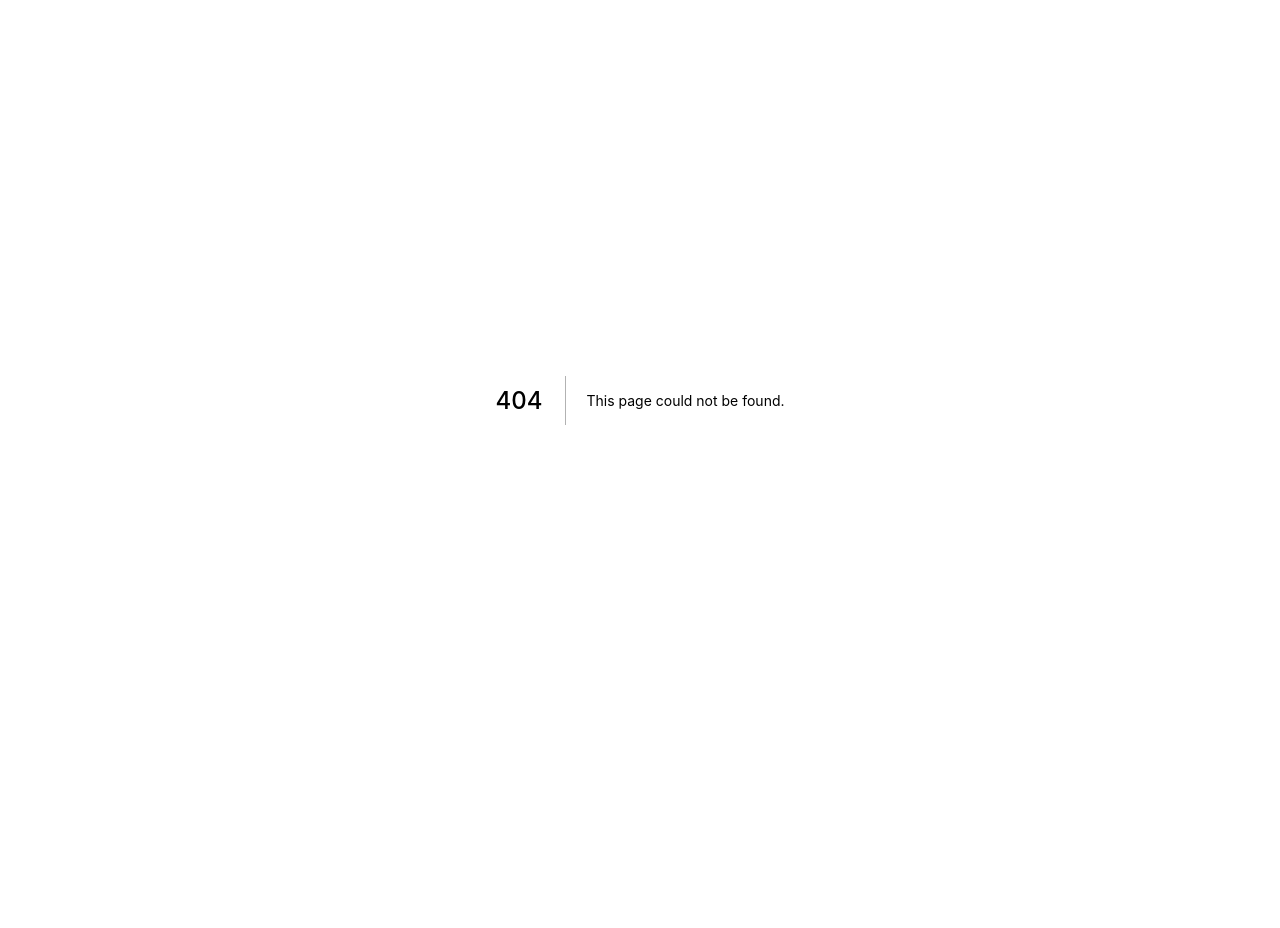
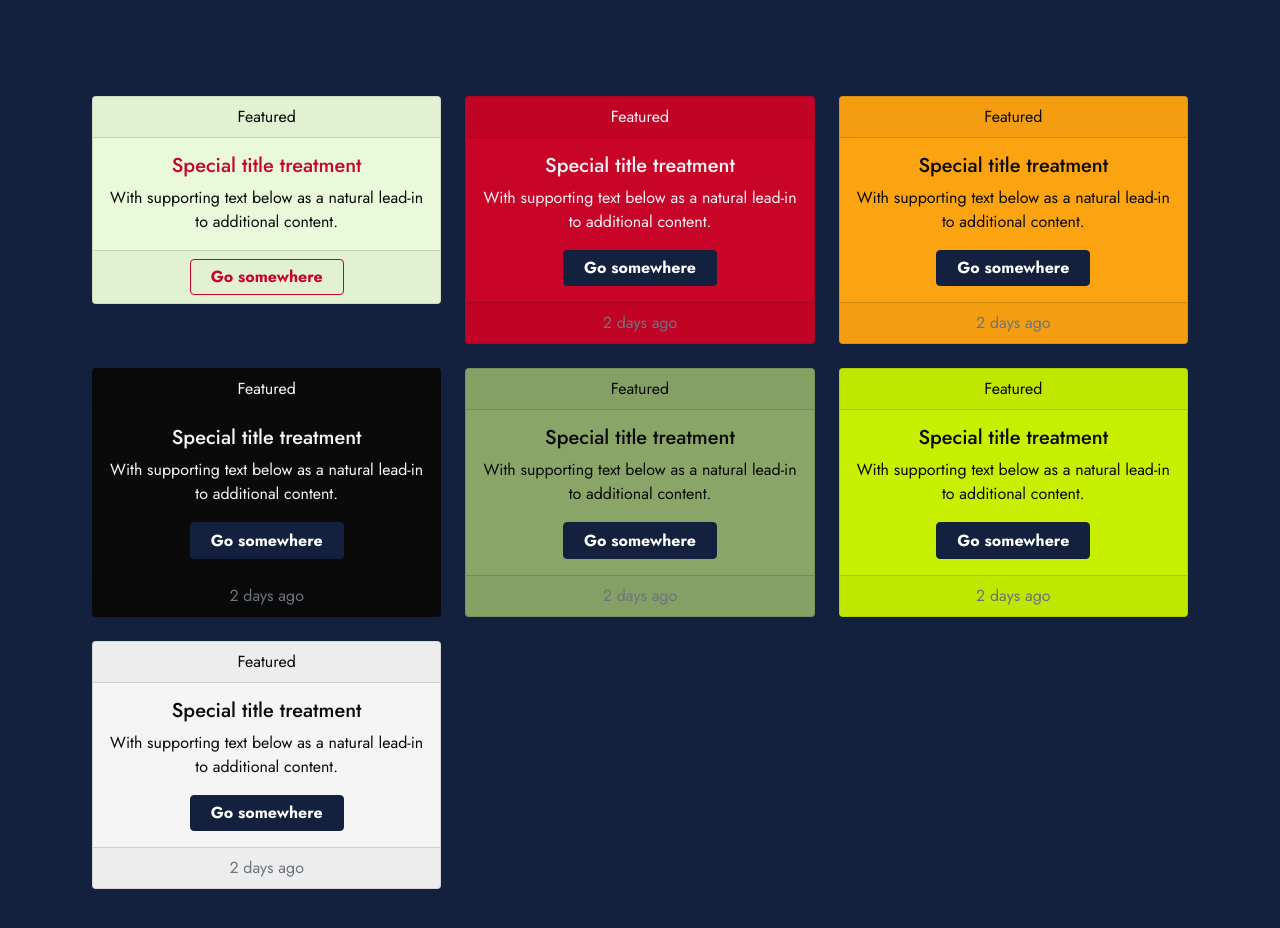
Before and after one commit to afgonullu/personal-website-v1, a Next.js app in the folder afaruk-dev-front/: page /components/SectionPortfolio/SectionPortfolio in a window 1280 px wide. Before the commit this address had no page. Shown: the top 928 px of the page. Before the commit the page ends 800 px from the top, so only its background shows below. Built offline with nearby package versions, Linux system fonts and the light colour scheme.

Commit message:
ghost content api implementation, minor css customization, portfolio section draft

```diff
--- a/afaruk-dev-front/package.json
+++ b/afaruk-dev-front/package.json
@@ -8,8 +8,10 @@
     "start": "next start"
   },
   "dependencies": {
+    "@tryghost/content-api": "^1.4.8",
     "bootstrap": "^5.0.0-alpha2",
     "bootstrap-icons": "^1.1.0",
+    "masonry-layout": "^4.2.2",
     "next": "9.5.5",
     "react": "17.0.1",
     "react-bootstrap": "^1.4.0",
--- /dev/null
+++ b/afaruk-dev-front/pages/api/ghost.ts
@@ -0,0 +1,73 @@
+import GhostContentAPI from "@tryghost/content-api";
+
+const { CONTENT_API_KEY, BLOG_URL } = process.env
+// Create API instance with site credentials
+const api = new GhostContentAPI({
+    url: BLOG_URL,
+    key: CONTENT_API_KEY,
+    version: "v3"
+  });
+
+  export async function getAllPosts() {
+    return await api.posts
+      .browse({
+        include: "tags,authors",
+        limit: "all"
+      })
+      .catch(err => {
+        console.error(err);
+      });
+  }
+
+  export async function getFeaturedPostsByTag(tag) {
+    return await api.posts
+      .browse({
+        filter: `tag:${tag}+featured:true`,
+        include: "tags,authors",
+        limit: "all"
+      })
+      .catch(err => {
+        console.error(err);
+      });
+  }
+
+  export async function getSinglePost(postSlug) {
+    return await api.posts
+      .read({
+        slug: postSlug
+      })
+      .catch(err => {
+        console.error(err);
+      });
+  }
+
+  export async function getPages() {
+    return await api.pages
+      .browse({
+        limit: "all"
+      })
+      .catch(err => {
+        console.error(err);
+      });
+  }
+
+//   // fetch 5 posts, including related tags and authors
+// api.posts.browse({
+//   filter: 'tag:fiction+tag:-fables'
+// })
+// .then((posts) => {
+//   posts.forEach((post) => {
+//       console.log(post.title);
+//   });
+// })
+// .catch((err) => {
+//   console.error(err);
+// });
+
+// Common Filters
+// featured:true - all resources with a field featured that is set to true.
+// featured:true+feature_image:null - looks for featured posts which don't have a feature image set by using + (and).
+// tag:hash-noimg - tag is an alias for tags.slug and hash-noimg would be the slug for an internal tag called #NoImg. This filter would allow us to find any post that has this internal tag.
+// tags:[photo, video, audio] - filters posts which have any one of the listed tags, [] (grouping) is more efficient than using or when querying the same field.
+// primary_author:my-author - primary_author is an alias for the first author, allowing for filtering based on the first author.
+// published_at:>'2017-06-03 23:43:12' - looks for posts published after a date, using a date string wrapped in single quotes and the > operator
--- /dev/null
+++ b/afaruk-dev-front/pages/components/SectionPortfolio/SectionPortfolio.tsx
@@ -0,0 +1,152 @@
+import React from "react"
+import { CardColumns, Card, Row, Button, Col, Container } from "react-bootstrap"
+
+const SectionPortfolio: React.FC = (props) => {
+  return (
+    <section>
+      <Container>
+        <Row>
+          <Col sm="6" lg="4" className="mb-4">
+            <Card
+              bg="info"
+              // key={idx}
+              text="dark"
+              // style={{ width: "18rem" }}
+              className="text-center"
+            >
+              <Card.Header>Featured</Card.Header>
+              <Card.Body>
+                <Card.Title className="text-danger">
+                  Special title treatment
+                </Card.Title>
+                <Card.Text>
+                  With supporting text below as a natural lead-in to additional
+                  content.
+                </Card.Text>
+              </Card.Body>
+              <Card.Footer className="text-muted">
+                <Button variant="outline-danger">Go somewhere</Button>
+              </Card.Footer>
+            </Card>
+          </Col>
+          <Col sm="6" lg="4" className="mb-4">
+            <Card
+              bg="danger"
+              // key={idx}
+              text="light"
+              className="text-center"
+            >
+              <Card.Header>Featured</Card.Header>
+              <Card.Body>
+                <Card.Title>Special title treatment</Card.Title>
+                <Card.Text>
+                  With supporting text below as a natural lead-in to additional
+                  content.
+                </Card.Text>
+                <Button variant="primary">Go somewhere</Button>
+              </Card.Body>
+              <Card.Footer className="text-muted">2 days ago</Card.Footer>
+            </Card>
+          </Col>
+          <Col sm="6" lg="4" className="mb-4">
+            <Card
+              bg="secondary"
+              // key={idx}
+              text="dark"
+              className="text-center"
+            >
+              <Card.Header>Featured</Card.Header>
+              <Card.Body>
+                <Card.Title>Special title treatment</Card.Title>
+                <Card.Text>
+                  With supporting text below as a natural lead-in to additional
+                  content.
+                </Card.Text>
+                <Button variant="primary">Go somewhere</Button>
+              </Card.Body>
+              <Card.Footer className="text-muted">2 days ago</Card.Footer>
+            </Card>
+          </Col>
+          <Col sm="6" lg="4" className="mb-4">
+            <Card
+              bg="dark"
+              // key={idx}
+              text="light"
+              className="text-center"
+            >
+              <Card.Header>Featured</Card.Header>
+              <Card.Body>
+                <Card.Title>Special title treatment</Card.Title>
+                <Card.Text>
+                  With supporting text below as a natural lead-in to additional
+                  content.
+                </Card.Text>
+                <Button variant="primary">Go somewhere</Button>
+              </Card.Body>
+              <Card.Footer className="text-muted">2 days ago</Card.Footer>
+            </Card>
+          </Col>
+          <Col sm="6" lg="4" className="mb-4">
+            <Card
+              bg="success"
+              // key={idx}
+              text="dark"
+              className="text-center"
+            >
+              <Card.Header>Featured</Card.Header>
+              <Card.Body>
+                <Card.Title>Special title treatment</Card.Title>
+                <Card.Text>
+                  With supporting text below as a natural lead-in to additional
+                  content.
+                </Card.Text>
+                <Button variant="primary">Go somewhere</Button>
+              </Card.Body>
+              <Card.Footer className="text-muted">2 days ago</Card.Footer>
+            </Card>
+          </Col>
+          <Col sm="6" lg="4" className="mb-4">
+            <Card
+              bg="warning"
+              // key={idx}
+              text="dark"
+              className="text-center"
+            >
+              <Card.Header>Featured</Card.Header>
+              <Card.Body>
+                <Card.Title>Special title treatment</Card.Title>
+                <Card.Text>
+                  With supporting text below as a natural lead-in to additional
+                  content.
+                </Card.Text>
+                <Button variant="primary">Go somewhere</Button>
+              </Card.Body>
+              <Card.Footer className="text-muted">2 days ago</Card.Footer>
+            </Card>
+          </Col>
+          <Col sm="6" lg="4" className="mb-4">
+            <Card
+              bg="light"
+              // key={idx}
+              text="dark"
+              className="text-center"
+            >
+              <Card.Header>Featured</Card.Header>
+              <Card.Body>
+                <Card.Title>Special title treatment</Card.Title>
+                <Card.Text>
+                  With supporting text below as a natural lead-in to additional
+                  content.
+                </Card.Text>
+                <Button variant="primary">Go somewhere</Button>
+              </Card.Body>
+              <Card.Footer className="text-muted">2 days ago</Card.Footer>
+            </Card>
+          </Col>
+        </Row>
+      </Container>
+    </section>
+  )
+}
+
+export default SectionPortfolio
--- a/afaruk-dev-front/pages/components/SiteNavbar/SiteNavbar.tsx
+++ b/afaruk-dev-front/pages/components/SiteNavbar/SiteNavbar.tsx
@@ -5,7 +5,7 @@ const SiteNavbar: React.FC = (props) => {
   return (
     <header>
       <Container>
-        <Navbar collapseOnSelect expand="lg" bg="primary" variant="dark">
+        <Navbar collapseOnSelect expand="md" bg="primary" variant="dark">
           <Navbar.Brand className="text-light" href="#home">
             <img
               alt=""
--- a/afaruk-dev-front/styles/globals.scss
+++ b/afaruk-dev-front/styles/globals.scss
@@ -75,22 +75,34 @@ section {
   font-weight: 700;
   display: flex;
   align-items: center;
+  justify-content: center;
 
   img,
   svg {
     margin-right: 0.4rem;
   }
 
+  &:last-child.active {
+    color: #f5f5f5;
+  }
+
   &:last-child {
     padding: 5.24px 20px;
     border: 1px solid #c80428;
     border-radius: 0.512rem;
-    margin-left: 0.8rem;
+    // margin-left: 0.8rem;
 
     &:hover,
-    &:focus {
+    &:focus,
+    &:active {
       background: #c80428;
       color: #f5f5f5;
     }
   }
 }
+
+@media screen and (max-width: 991px) {
+  .navbar-dark .navbar-nav .nav-link {
+    font-size: 0.8rem;
+  }
+}
```
Also changed, not shown: afaruk-dev-front/pages/blog/[slug].tsx (+2 -14 lines), afaruk-dev-front/pages/index.tsx (+4 -14 lines), 1 other file (tests, documents, lock files or other folders).
